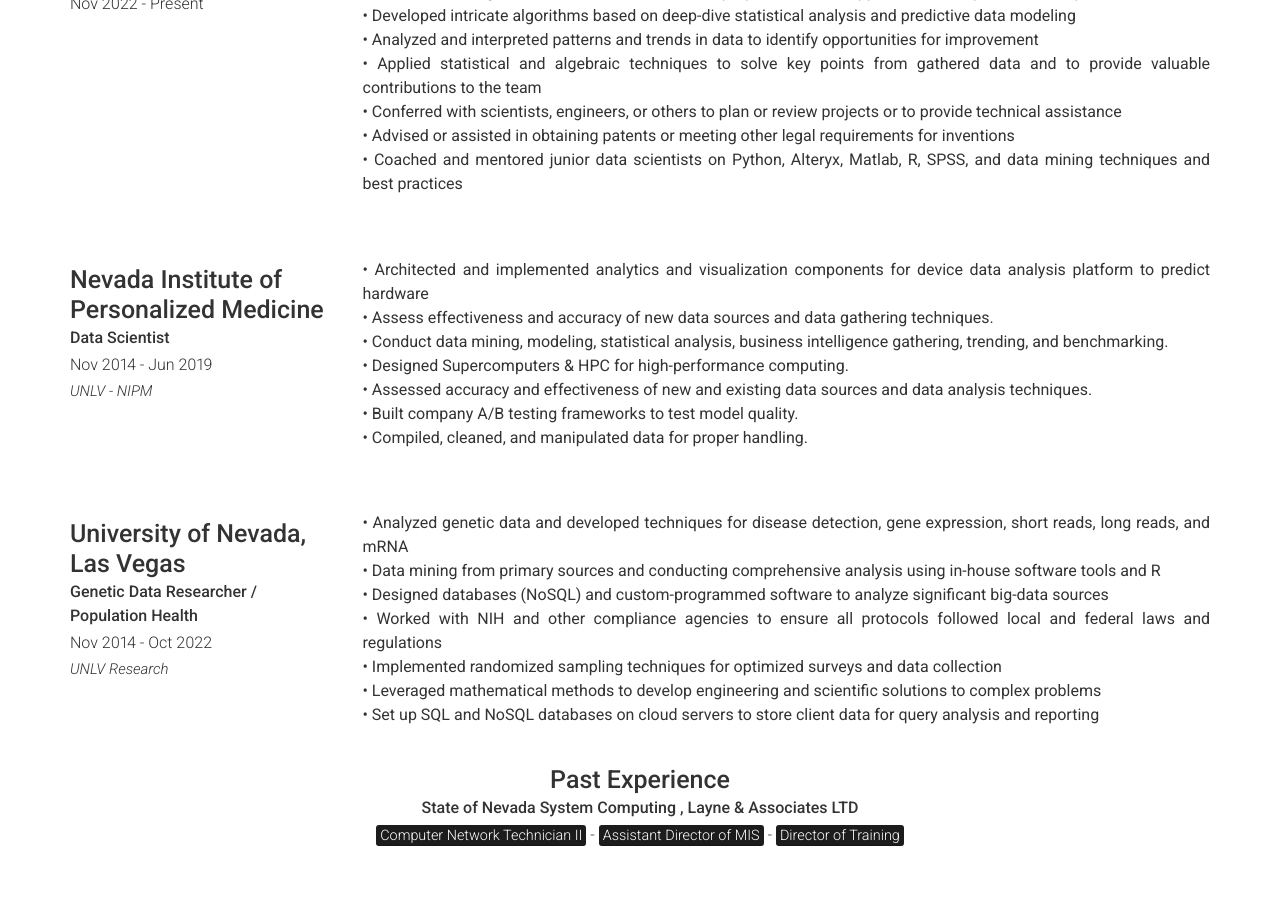
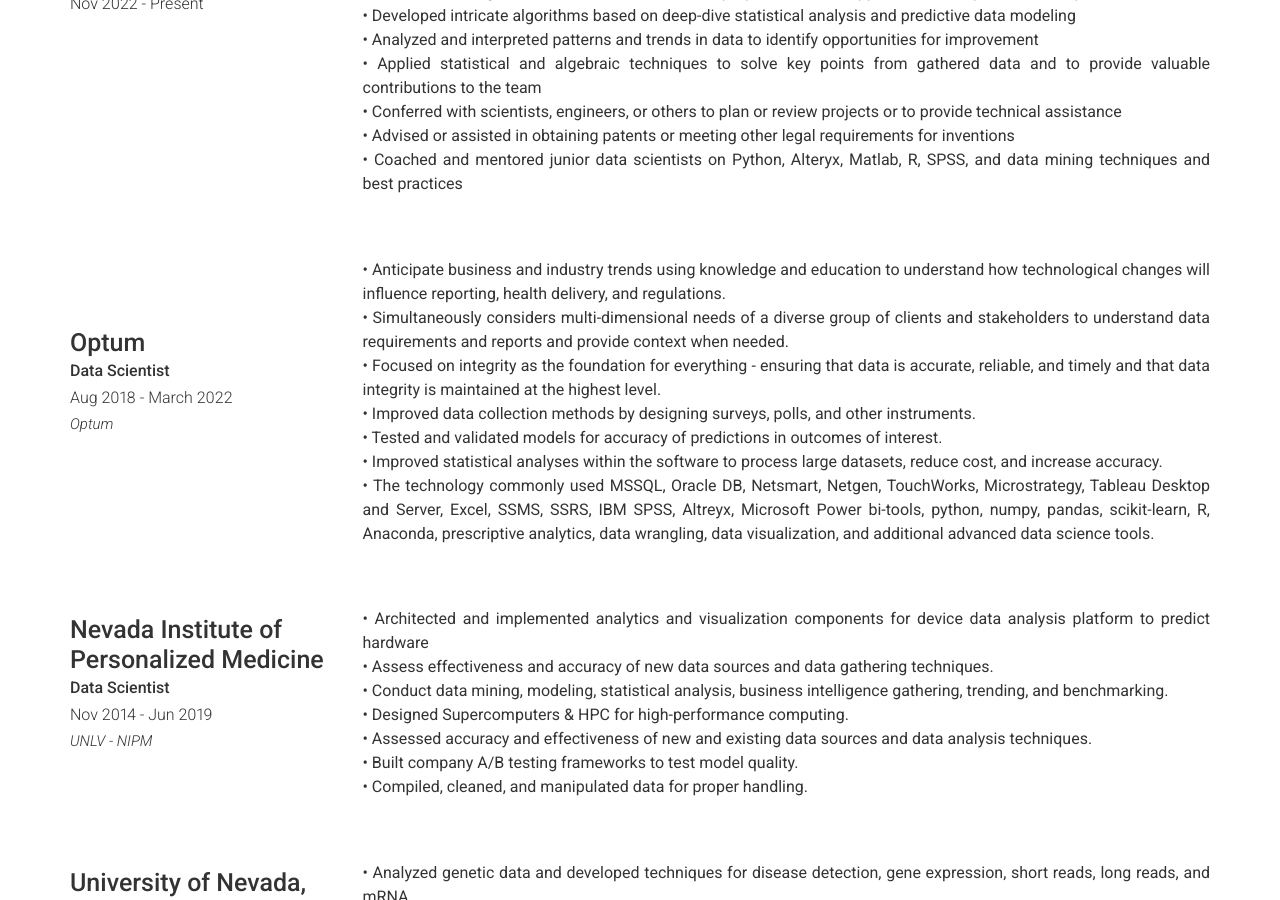
Before and after one commit to ricyoung/ricyoung.github.io, a Jekyll site: the page built from index.md, in a window 1280 px wide and 900 px high, scrolled down 1502 px. Built offline with Jekyll 4.4.1, drawn with Linux system fonts in a browser that asks for light colours; nearby versions of some CDN libraries.

Commit message:
ds upadte

```diff
--- a/_config.yml
+++ b/_config.yml
@@ -106,6 +106,22 @@
               <br>• Advised or assisted in obtaining patents or meeting other legal requirements for inventions
               <br>• Coached and mentored junior data scientists on Python, Alteryx, Matlab, R, SPSS, and data mining techniques and best practices
 
+      - layout: left
+        title: Optum
+        link: https://www.optum.com/
+        link_text: Optum
+        sub_title: Data Scientist
+        caption: Aug 2018 - March 2022
+        # quote: >
+        #   Solving 21st century problems by diging holes and making game changing products like the *not a flamethrower*
+        description: #|  this will include new lines to allow paragraphs
+              <br>• Anticipate business and industry trends using knowledge and education to understand how technological changes will influence reporting, health delivery, and regulations.
+              <br>• Simultaneously considers multi-dimensional needs of a diverse group of clients and stakeholders to understand data requirements and reports and provide context when needed.
+              <br>• Focused on integrity as the foundation for everything - ensuring that data is accurate, reliable, and timely and that data integrity is maintained at the highest level.
+              <br>• Improved data collection methods by designing surveys, polls, and other instruments.
+              <br>• Tested and validated models for accuracy of predictions in outcomes of interest.
+              <br>• Improved statistical analyses within the software to process large datasets, reduce cost, and increase accuracy.
+              <br>• The technology commonly used MSSQL, Oracle DB, Netsmart, Netgen, TouchWorks, Microstrategy, Tableau Desktop and Server, Excel, SSMS, SSRS, IBM SPSS, Altreyx, Microsoft Power bi-tools, python, numpy, pandas, scikit-learn, R, Anaconda, prescriptive analytics, data wrangling, data visualization, and additional advanced data science tools.
 
 
 
```
